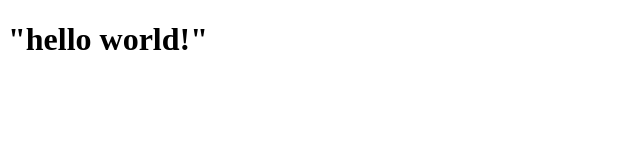
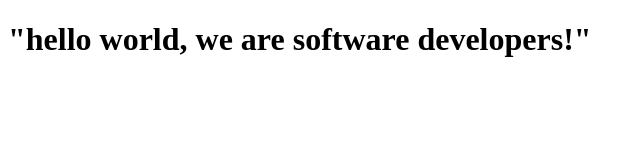
Before and after one commit to IngDavidTM/Pe_DaProject, a plain HTML site: page index.html in a window 1280 px wide. Shown: the whole page, without its empty margins (0-640 px from the left). Drawn offline with Linux system fonts and the light colour scheme.

Commit message:
P-commit

```diff
--- a/index.html
+++ b/index.html
@@ -8,7 +8,7 @@
 
   <body>
     <script src="https://cdn.freecodecamp.org/testable-projects-fcc/v1/bundle.js"></script>
-    <h1>"hello world!"</h1>
+    <h1>"hello world, we are software developers!"</h1>
     <!--
 
     Hello Camper!
```
